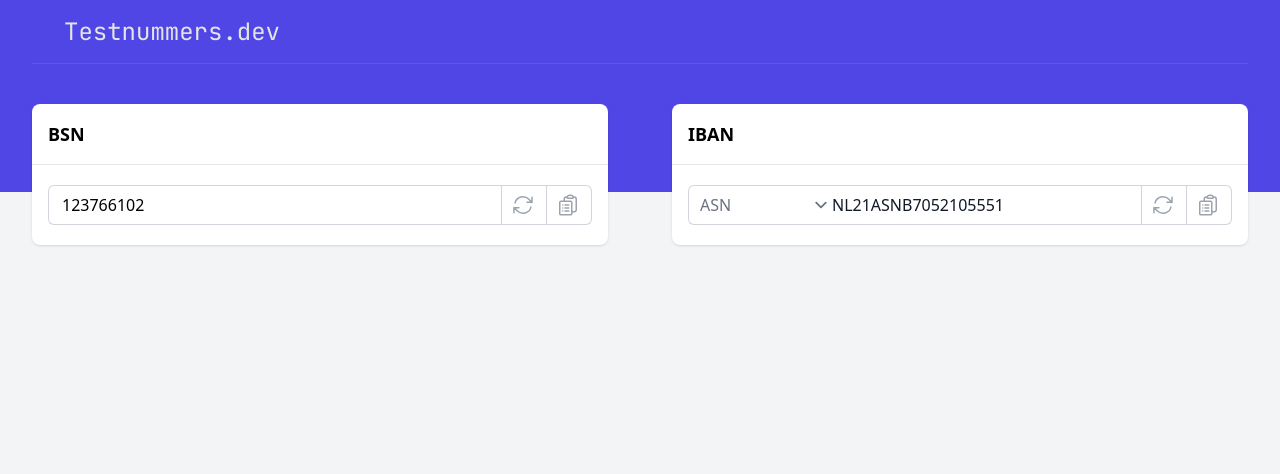
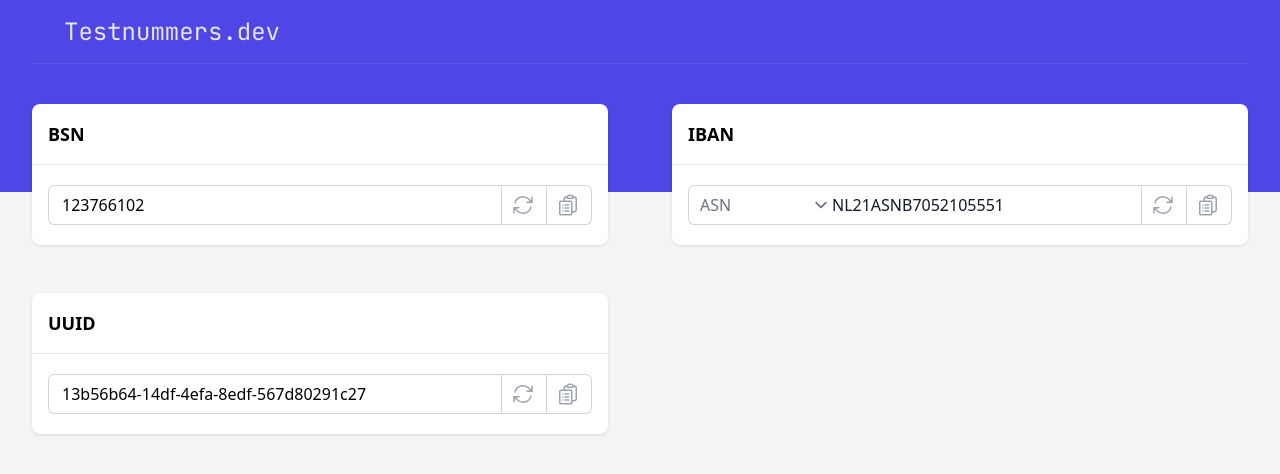
Before and after one commit to BramVanBerkel/testnummers, a Vue app: page / in a window 1280 px wide. Shown: the top 474 px of the page. Built offline with nearby package versions, Linux system fonts and the light colour scheme.

Commit message:
add UUID generator

```diff
--- a/src/App.vue
+++ b/src/App.vue
@@ -1,6 +1,7 @@
 <script lang="ts" setup>
 import BSN from "./components/BSN.vue";
 import IBAN from "./components/IBAN.vue";
+import UUID from "./components/UUID.vue";
 </script>
 
 <template>
@@ -38,5 +39,15 @@ import IBAN from "./components/IBAN.vue";
         </div>
       </div>
     </div>
+    <div class="px-4 pb-12 lg:px-8">
+      <div class="bg-white rounded-lg shadow">
+        <h1 class="border-b border-gray-200 text-lg font-bold px-4 py-4">UUID</h1>
+        <div class="px-4 py-5">
+          <div class="flex">
+            <UUID />
+          </div>
+        </div>
+      </div>
+    </div>
   </main>
 </template>
--- /dev/null
+++ b/src/components/UUID.vue
@@ -0,0 +1,50 @@
+<script setup lang="ts">
+import {onMounted, ref} from "vue";
+import {copyToClipboard} from "../helpers/copy.ts";
+import GenerateIcon from "./icons/GenerateIcon.vue";
+import CopyIcon from "./icons/CopyIcon.vue";
+import CopiedIcon from "./icons/CopiedIcon.vue";
+import {generateUUID} from "../generators/UUIDGenerator.ts";
+
+let UUID = ref<string>();
+let success = ref<boolean>(false);
+
+function generate() {
+  UUID.value = generateUUID();
+}
+
+async function copy(value: string) {
+  await copyToClipboard(value);
+
+  success.value = true;
+
+  setTimeout(() => {
+    success.value = false;
+  }, 2000)
+}
+
+function select(event: FocusEvent) {
+  const target = event.target as HTMLInputElement;
+
+  target.select();
+}
+
+onMounted(() => generate())
+</script>
+
+<template>
+  <div class="relative flex flex-grow items-stretch cursor-progress focus-within:z-10">
+    <input readonly @focus="select" type="text" name="BSN" id="BSN" :value="UUID"
+           class="block w-full rounded-none rounded-l-md border-0 pl-3.5 ring-1 ring-inset ring-gray-300 focus:ring-2 focus:ring-inset focus:ring-indigo-600">
+  </div>
+  <button type="button" @click="generate"
+          class="relative -ml-px inline-flex items-center gap-x-1.5 px-3 py-2 text-sm font-semibold text-gray-900 ring-1 ring-inset ring-gray-300 hover:bg-gray-50">
+    <GenerateIcon class="-ml-0.5 w-6 h-6 text-gray-400"></GenerateIcon>
+  </button>
+  <button type="button" @click="(UUID) ? copy(UUID) : null"
+          :class="[(success) ? ['text-green-600', 'bg-green-300', 'hover:bg-green-400'] : null]"
+          class="relative -ml-px inline-flex items-center gap-x-1.5 rounded-r-md px-3 py-2 text-sm font-semibold text-gray-900 ring-1 ring-inset ring-gray-300 cursor-copy hover:bg-gray-50">
+    <CopyIcon :class="{hidden: success}" class="-ml-0.5 w-6 h-6 text-gray-400"></CopyIcon>
+    <CopiedIcon :class="{hidden: !success}" class="-ml-0.5 w-6 h-6 text-green-600"></CopiedIcon>
+  </button>
+</template>
--- /dev/null
+++ b/src/generators/UUIDGenerator.ts
@@ -0,0 +1,3 @@
+export function generateUUID(): string {
+    return crypto.randomUUID();
+}
```
Also changed, not shown: 1 other file (tests, documents, lock files or other folders).
